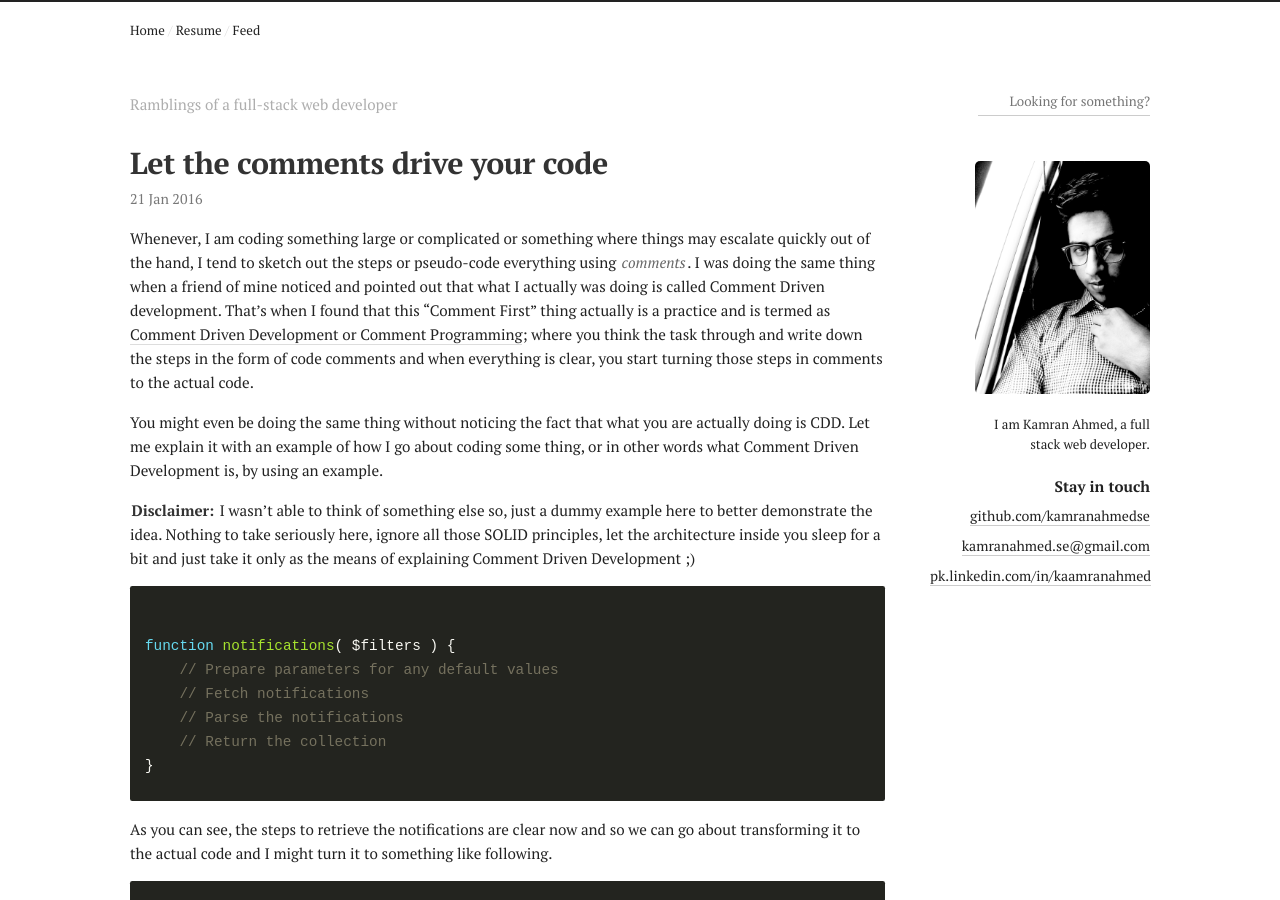
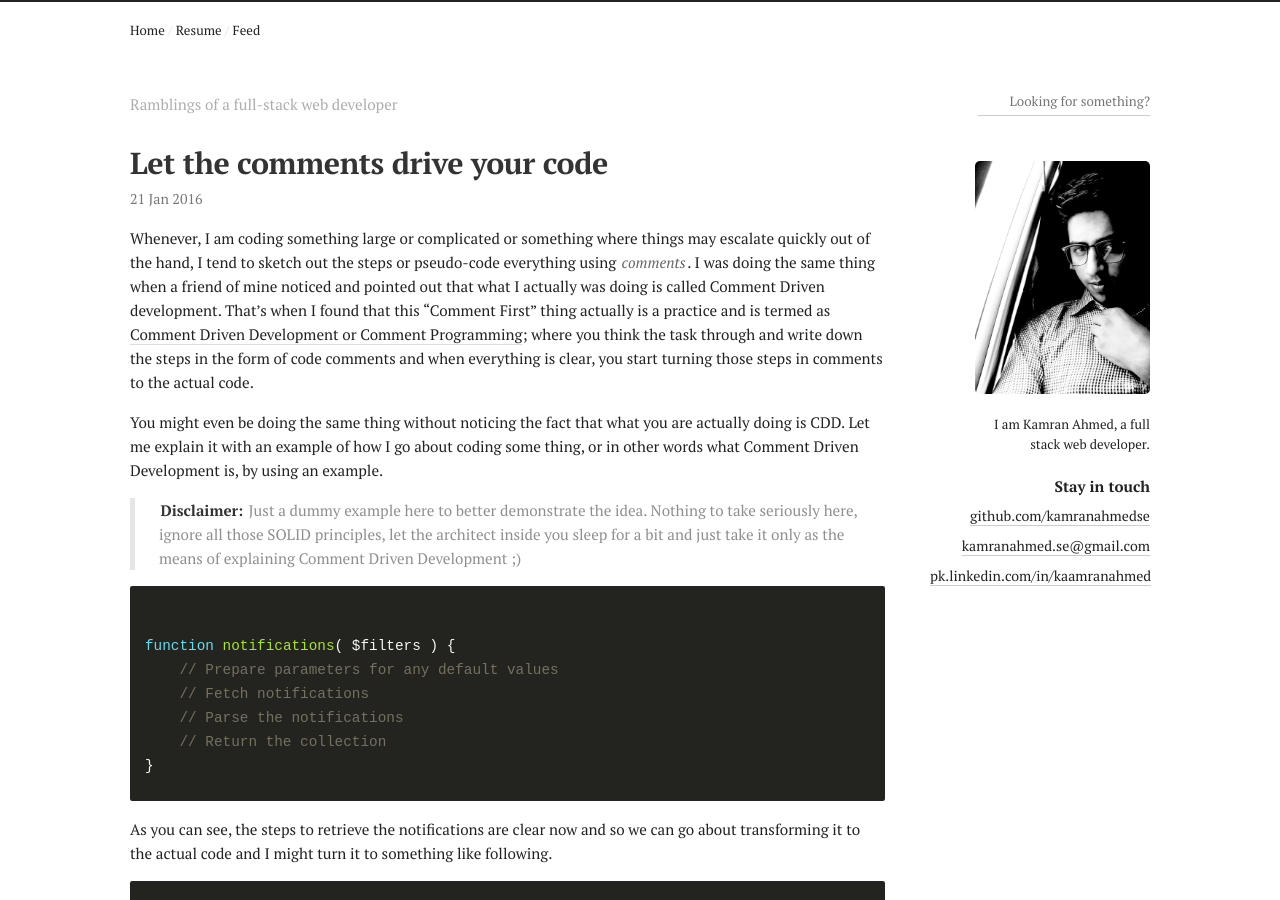
Before and after one commit to kamranahmedse/kamranahmedse.github.io, a Jekyll site: the page built from blog/_posts/2016-01-21-let-the-comments-drive-your-code.md, in a window 1280 px wide and 900 px high. Built offline with Jekyll 4.4.1, drawn with Linux system fonts in a browser that asks for light colours; comment, search, counter and statistics services are not loaded.

Commit message:
Copy changes

```diff
--- a/blog/_posts/2016-01-21-let-the-comments-drive-your-code.md
+++ b/blog/_posts/2016-01-21-let-the-comments-drive-your-code.md
@@ -8,7 +8,8 @@ Whenever, I am coding something large or complicated or something where things m
 
 You might even be doing the same thing without noticing the fact that what you are actually doing is CDD. Let me explain it with an example of how I go about coding some thing, or in other words what Comment Driven Development is, by using an example.
 
-**Disclaimer:** I wasn't able to think of something else so, just a dummy example here to better demonstrate the idea. Nothing to take seriously here, ignore all those SOLID principles, let the architecture inside you sleep for a bit and just take it only as the means of explaining Comment Driven Development ;)
+>**Disclaimer:** Just a dummy example here to better demonstrate the idea. Nothing to take seriously here, ignore all those SOLID principles, let the architect inside you sleep for a bit and just take it only as the means of explaining Comment Driven Development ;)
+
 
 <pre><code class="php">
 
```
